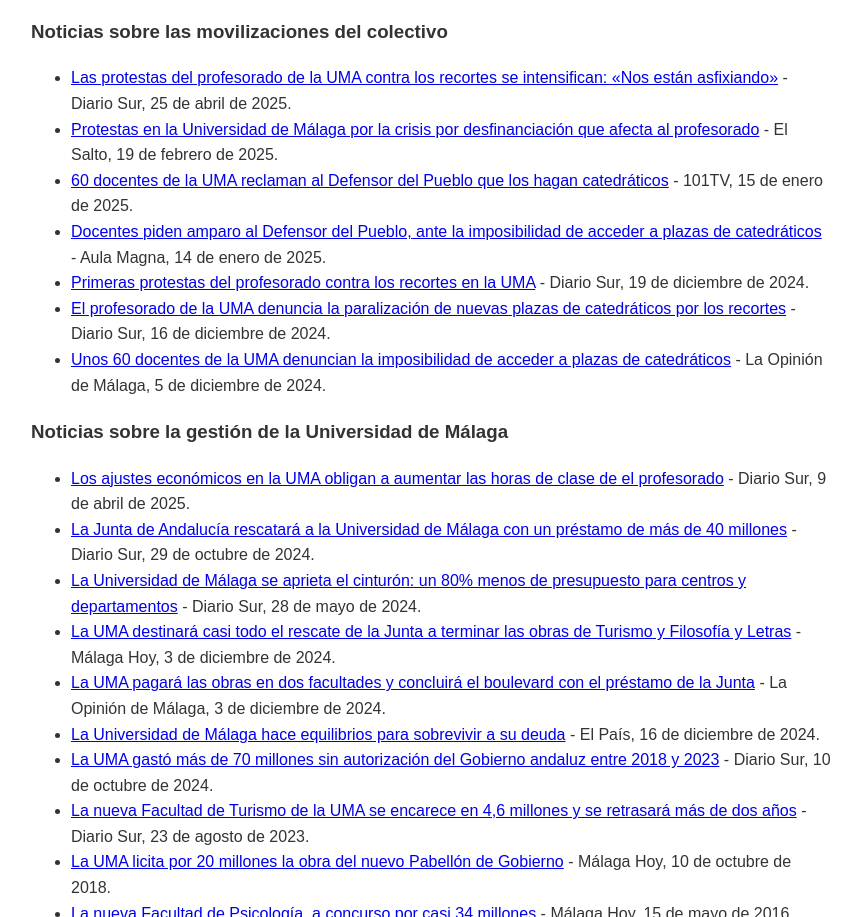
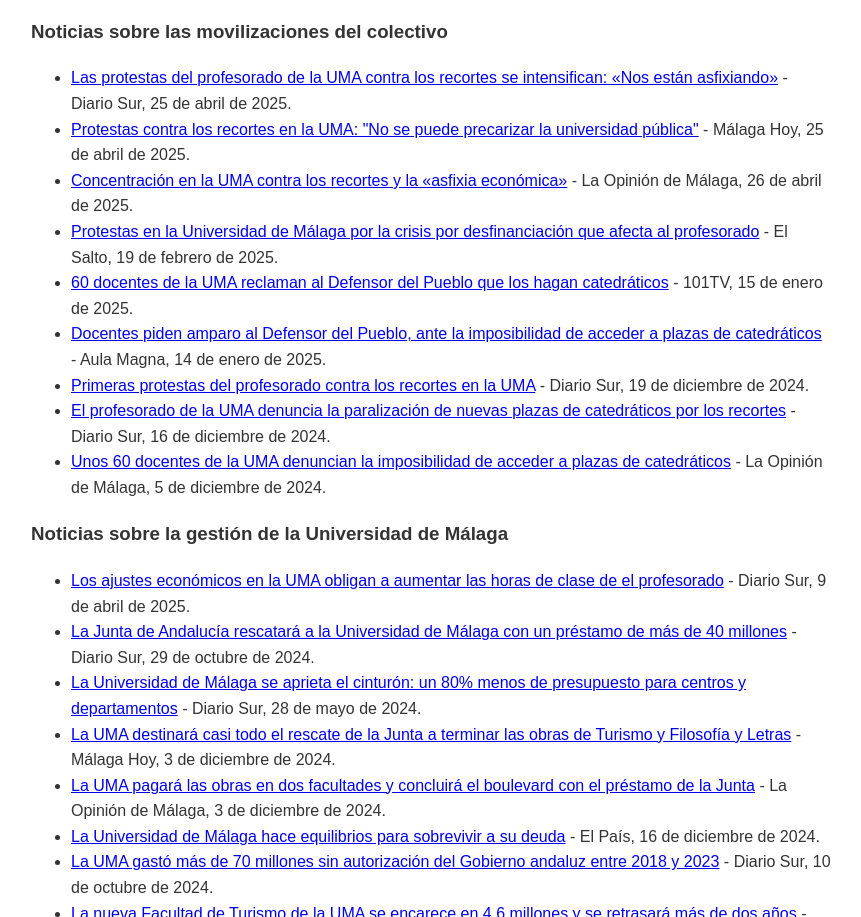
Before and after one commit to colectivoacuma/colectivoacuma.github.io, a plain HTML site: page index.html in a window 1280 px wide. Shown: the part 1475-2392 px from the top of the page, without its empty margins (209-1070 px from the left). Drawn offline with Linux system fonts and the light colour scheme.

Commit message:
add news

```diff
--- a/index.html
+++ b/index.html
@@ -85,6 +85,8 @@
         <h3>Noticias sobre las movilizaciones del colectivo</h3>
         <ul>
             <li><a href="https://www.diariosur.es/universidad/protestas-profesorado-uma-recortes-intensifican-asfixiando-malaga-20250425180548-nt_amp.html" target="_blank">Las protestas del profesorado de la UMA contra los recortes se intensifican: «Nos están asfixiando»</a> - Diario Sur, 25 de abril de 2025.</li>
+            <li><a href="https://www.malagahoy.es/malaga/protestas-recortes-uma-no-precarizar_0_2003809561.html" target="_blank">Protestas contra los recortes en la UMA: "No se puede precarizar la universidad pública"</a> - Málaga Hoy, 25 de abril de 2025.</li>
+            <li><a href="https://www.laopiniondemalaga.es/malaga/2025/04/26/concentracion-uma-recortes-asfixia-economica-116746135.html" target="_blank">Concentración en la UMA contra los recortes y la «asfixia económica»</a> - La Opinión de Málaga, 26 de abril de 2025.</li>
             <li><a href="https://www.elsaltodiario.com/educacion-publica/protestas-universidad-malaga-crisis-desfinanciacion" target="_blank">Protestas en la Universidad de Málaga por la crisis por desfinanciación que afecta al profesorado</a> - El Salto, 19 de febrero de 2025.</li>
             <li><a href="https://www.101tv.es/60-docentes-de-la-uma-reclaman-al-defensor-del-pueblo-que-los-hagan-catedraticos/" target="_blank">60 docentes de la UMA reclaman al Defensor del Pueblo que los hagan catedráticos</a> - 101TV, 15 de enero de 2025.</li>
             <li><a href="https://www.aulamagna.com.es/docentes-de-la-uma-piden-amparo-al-defensor-del-pueblo-ante-la-imposibilidad-de-acceder-a-plazas-de-catedraticos/" target="_blank">Docentes piden amparo al Defensor del Pueblo, ante la imposibilidad de acceder a plazas de catedráticos</a> - Aula Magna, 14 de enero de 2025.</li>
```
